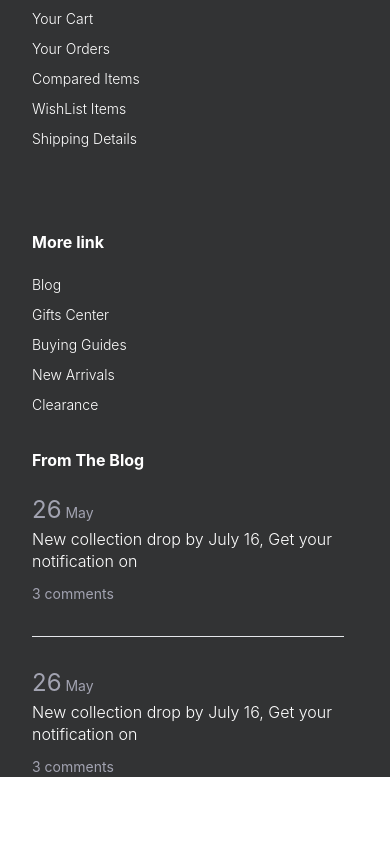
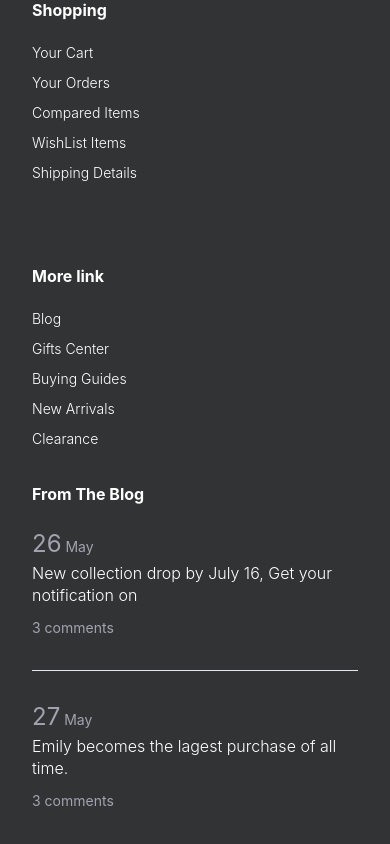
Before and after one commit to Goldyn19/tinbuexpress, a React (Create React App) app: page / in a window 390 px wide. Shown: the part 10487-11331 px from the top of the page. Before the commit the page ends 11264 px from the top, so only its background shows below. Built offline with nearby package versions, Linux system fonts and the light colour scheme.

Commit message:
made footer responsive

```diff
--- a/src/component/Footer.jsx
+++ b/src/component/Footer.jsx
@@ -6,9 +6,9 @@ import InstagramIcon from "../assets/icons/InstagramIcon";
 
 const Footer = () => {
   return (
-    <div className="bg-[#323334] md:h-[447px] ">
-      <div className="md:grid md:grid-cols-3 md:mx-20 mx-8 pt-3">
-        <div className="h-[242px] w-[312px] md:h-[264px] md:w-[221px] lg:h-[242px] lg:w-[312px]  mt-8">
+    <div className="bg-[#323334] pb-10 ">
+      <div className="md:grid md:grid-cols-3 lg:mx-20 mx-8 pt-3">
+        <div className=" w-[312px]  md:w-[221px]  lg:w-[312px]  mt-8">
           <div className="cursor-pointer flex items-center justify-center">
             <span className="text-headline-small mr-auto  text-verdigris">
               TinbuExpress
@@ -46,7 +46,7 @@ const Footer = () => {
                 <h1 className="text-specials-small my-2">Clearance</h1>
             </div>
         </div>
-        <div className="mt-8 flex flex-col relative md:ml-28 w-[312px]">
+        <div className="mt-8 flex flex-col relative lg:ml-28 lg:w-[312px]">
         <h1 className="text-specials-medium text-white ">From The Blog</h1>
 
             <h1 className="mt-5">
@@ -59,10 +59,10 @@ const Footer = () => {
             <hr className="bg-cool-grey my-2 mt-8 "/>
 
             <h1 className="mt-5">
-                <span className="text-cool-grey text-blog ">26</span>
+                <span className="text-cool-grey text-blog ">27</span>
                 <span className="text-cool-grey text-body-medium"> May</span>
             </h1>
-            <h1 className="text-white text-blog-medium">New collection drop by July 16, Get your notification on </h1>
+            <h1 className="text-white text-blog-medium">Emily becomes the lagest purchase of all time. </h1>
             <h1 className="text-cool-grey text-body-medium mt-3">3 comments</h1>
 
 
```
